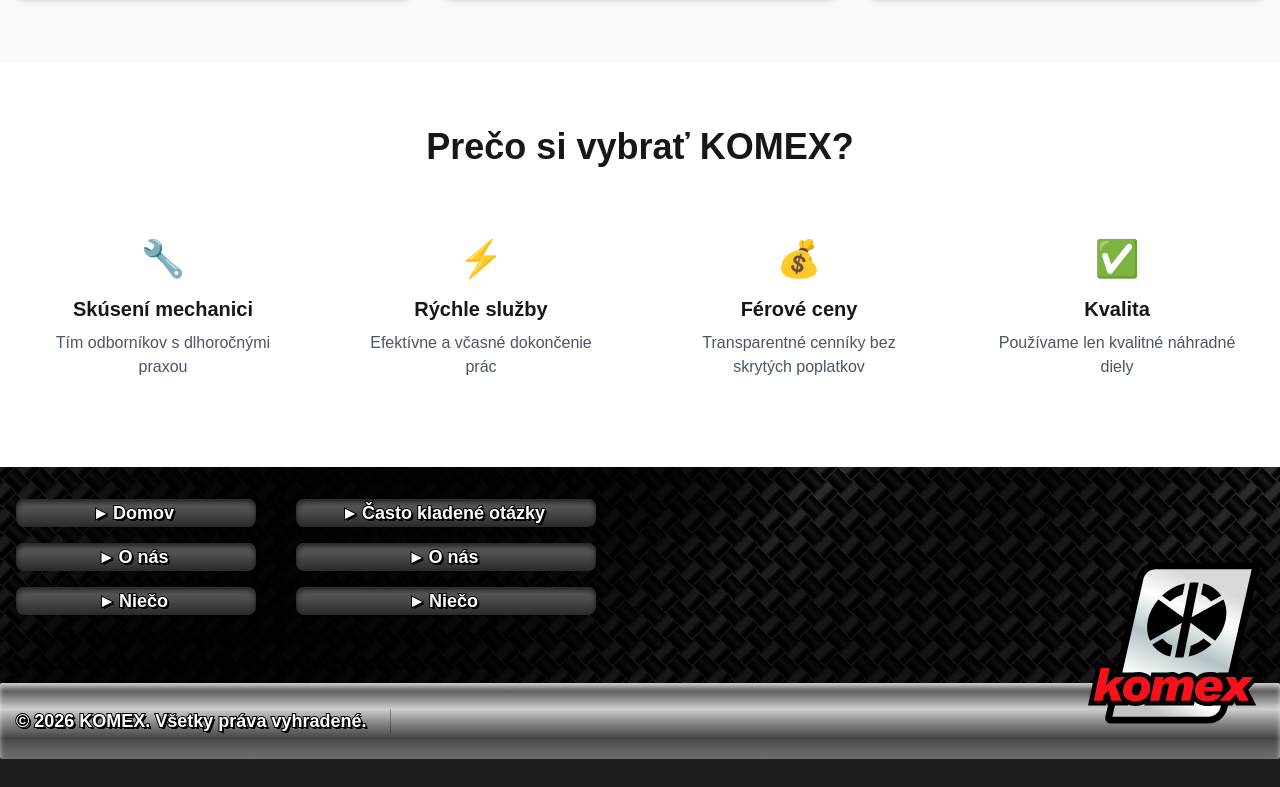
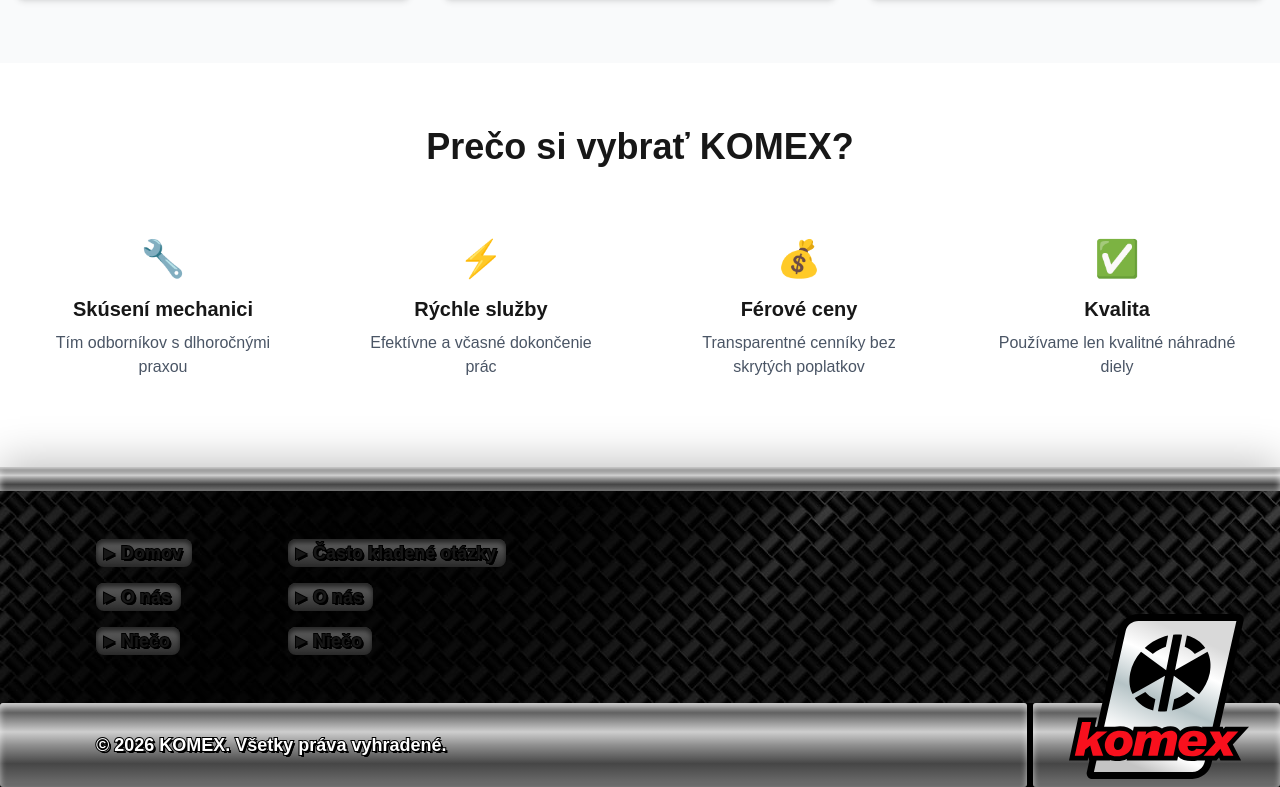
Before and after one commit to simonjedinak/rpj-komex, a Next.js app: page / in a window 1280 px wide. Shown: the part 1265-2052 px from the top of the page. Before the commit the page ends 2024 px from the top, so only its background shows below. Built offline with nearby package versions, Linux system fonts and the light colour scheme.

Commit message:
minor improvements

```diff
--- a/app/components/ChromeDivider.tsx
+++ b/app/components/ChromeDivider.tsx
@@ -5,10 +5,10 @@
 }) {
   return (
     <span
-      className={`flex flex-row ${className} h-full w-[2.5px] blur-[1.6px] rounded-2xl overflow-clip`}
+      className={`flex flex-row ${className} h-full w-[2.5px] blur-[1px] rounded-2xl overflow-clip`}
     >
       <span className="bg-[#ffffff] flex-1 w-1/2"></span>
-      <span className="bg-[#202020] flex-1 w-1/2"></span>
+      <span className="bg-[#282828] flex-1 w-1/2"></span>
     </span>
   );
 }
--- a/app/components/Footer.tsx
+++ b/app/components/Footer.tsx
@@ -5,78 +5,43 @@
 
 export default function Footer() {
   return (
-        <footer className="mt-auto text-white">
+    <footer className="mt-auto shadow-footer">
+      <div className="h-6 w-full bg-chrome2 inset-chrome" />
       <div className="relative overflow-hidden">
-                {/* Carbon background (public/images/carbon.png -> /images/carbon.png) */}
-                <div
-                    className="
-            absolute inset-0
-            bg-[url('/images/carbon.png')]
-            bg-repeat bg-left-top
-          "
-                />
-                <div className="absolute inset-0 bg-black/70" />
+        <div className="absolute inset-0 bg-[url('/images/carbon.png')] bg-repeat bg-top-left" />
+        <div className="absolute inset-0 bg-black/60" />
 
         <div className="relative">
-                    {/* Top area */}
-                    <div className="container mx-auto px-4 pt-8 pb-2">
-                        <div className="grid grid-cols-1 md:grid-cols-[240px_300px_1fr] gap-10 items-start">
-                            {/* Left buttons (stacked) */}
-                            <nav className="flex flex-col gap-4">
-                                <ButtonLink href="/" text="Domov" arrow variant="small" />
-                                <ButtonLink href="/o-nas" text="O nás" arrow variant="small" />
-                                <ButtonLink href="/nieco" text="Niečo" arrow variant="small" />
+          <div className="flex flex-col md:flex-row gap-24 items-stretch px-24 py-12">
+            <nav className="flex flex-col gap-4 h-full justify-center items-start">
+              <ButtonLink href="/" text="Domov" arrow />
+              <ButtonLink href="/o-nas" text="O nás" arrow />
+              <ButtonLink href="/nieco" text="Niečo" arrow />
             </nav>
 
-                            {/* Middle buttons (stacked) */}
-                            <nav className="flex flex-col gap-4">
-                                <ButtonLink
-                                    href="/faq"
-                                    text="Často kladené otázky"
-                                    arrow
-                                    variant="small"
-                                />
-                                <ButtonLink href="/o-nas" text="O nás" arrow variant="small" />
-                                <ButtonLink href="/nieco" text="Niečo" arrow variant="small" />
+            <nav className="flex flex-col gap-4 justify-center items-start ">
+              <ButtonLink href="/faq" text="Často kladené otázky" arrow />
+              <ButtonLink href="/o-nas" text="O nás" arrow />
+              <ButtonLink href="/nieco" text="Niečo" arrow />
             </nav>
-
-                            {/* Logo (bigger + overlaps silver bar) */}
-                            <div className="relative flex md:justify-end">
-                                <img
-                                    src="/logo.svg"
-                                    alt="KOMEX logo"
-                                    className="
-                    relative z-30
-                    w-36 h-36 md:w-44 md:h-44
-                    translate-y-8 md:translate-y-14
-                  "
-                                />
-                            </div>
-                        </div>
           </div>
 
           {/* Bottom “silver” bar */}
-                    <div
-                        className="
-              relative z-10
-              w-full
-              rounded-[2px]
-              [background:linear-gradient(180deg,#3A3A3A_-29.23%,#A4A4A4_-5.96%,#606060_11.48%,#CECECE_34.34%,#8F8F8F_50.25%,#464646_72.22%,#696969_94.18%)]
-              shadow-[inset_0px_3.30363px_4.95545px_rgba(255,255,255,0.6)]
-            "
-                    >
-                        <div className="container mx-auto px-4 py-6">
-                            <div className="flex items-center gap-6">
-                                {/* Same color as button text (white) */}
+          <div className="flex bg-black gap-1.5">
+            <div className="relative z-10 w-full rounded-[3px] bg-chrome2 inset-chrome py-7 px-24">
               <StrokeText
                 strokeWidth={2}
                 className="text-lg font-bold text-shadow-small text-white"
               >
                 © 2026 KOMEX. Všetky práva vyhradené.
               </StrokeText>
-
-                                <div className="h-6 w-px bg-black/30" />
             </div>
+            <div className="relative z-10 w-80 pl-1 pb-2 rounded-[3px] bg-chrome2 inset-chrome flex justify-center items-end">
+              <img
+                src="/logo.svg"
+                alt="KOMEX logo"
+                className="absolute z-30 w-45"
+              />
             </div>
           </div>
         </div>
--- a/app/globals.css
+++ b/app/globals.css
@@ -72,3 +72,12 @@
 .shadow-navbar {
   box-shadow: 0px 14px 24px rgba(0, 0, 0, 0.35);
 }
+
+.shadow-footer {
+  box-shadow: 0px -5px 40px rgba(0, 0, 0, 0.25);
+}
+
+.shadow-navbar-inset-chrome {
+  box-shadow: inset 0px -4px 6px rgba(255, 255, 255, 0.6),
+    0px 14px 24px rgba(0, 0, 0, 0.35);
+}
--- a/app/page.tsx
+++ b/app/page.tsx
@@ -9,7 +9,7 @@
         <FisheyeCarousel />
         <SvgBar className="bottom-0" />
       </section>
-      <div className="h-6 w-full bg-chrome1"></div>
+      <div className="h-6 w-full relative bg-chrome2 shadow-navbar-inset-chrome "></div>
 
       <section id="sluzby" className="py-16 bg-gray-50">
         <div className="container mx-auto px-4">
```
Lines whose indentation alone changed are shown as unchanged.
